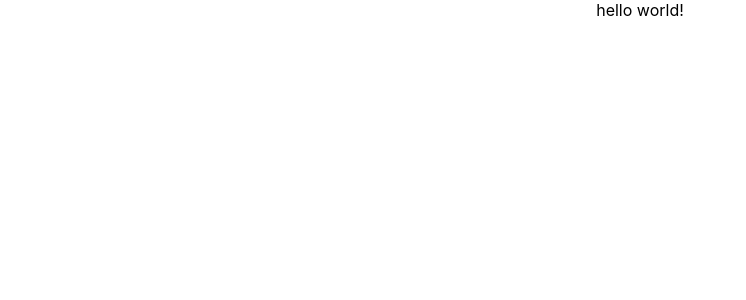
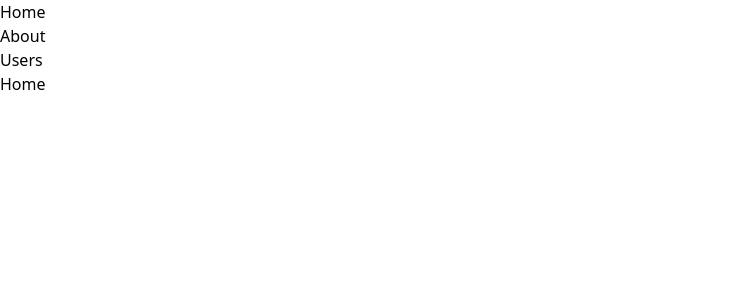
Before and after one commit to BrunojayParis/exercise_tracker, a React (Create React App) app in the folder extracker/: page / in a window 1280 px wide. Shown: the top 300 px of the page, without its empty margins (0-746 px from the left). Built offline with nearby package versions, Linux system fonts and the light colour scheme.

Commit message:
Installed tailwind and started modeling the frontend

```diff
--- /dev/null
+++ b/extracker/craco.config.js
@@ -0,0 +1,10 @@
+module.exports = {
+    style: {
+      postcss: {
+        plugins: [
+          require('tailwindcss'),
+          require('autoprefixer'),
+        ],
+      },
+    },
+  }
--- a/extracker/src/App.js
+++ b/extracker/src/App.js
@@ -1,13 +1,57 @@
+import React from 'react';
 import './App.css';
 import {BrowserRouter as Router,Switch,Route,Link} from "react-router-dom";
+import Navbar from './components/Navbar.js';
+
 
 
 function App() {
   return (
-    <div className="App">
-      hello world!
-    </div>
+    <Router>
+      <Navbar/>
+      <div>
+        <nav>
+          <ul>
+            <li>
+              <Link to="/">Home</Link>
+            </li>
+            <li>
+              <Link to="/about">About</Link>
+            </li>
+            <li>
+              <Link to="/users">Users</Link>
+            </li>
+          </ul>
+        </nav>
+
+        {/* A <Switch> looks through its children <Route>s and
+            renders the first one that matches the current URL. */}
+        <Switch>
+          <Route path="/about">
+            <About />
+          </Route>
+          <Route path="/users">
+            <Users />
+          </Route>
+          <Route path="/">
+            <Home />
+          </Route>
+        </Switch>
+      </div>
+    </Router>
   );
 }
 
+function Home() {
+  return <h2>Home</h2>;
+}
+
+function About() {
+  return <h2>About 2</h2>;
+}
+
+function Users() {
+  return <h2>Users</h2>;
+}
+
 export default App;
--- /dev/null
+++ b/extracker/src/components/Navbar.js
@@ -0,0 +1,12 @@
+import React from 'react';
+
+const Navbar =()=>{
+    return(
+        <div>
+            <nav className="bg-gray-800">
+            </nav>
+        </div>
+    )
+}
+
+export default Navbar;
--- a/extracker/src/index.css
+++ b/extracker/src/index.css
@@ -1,13 +1,3 @@
-body {
-  margin: 0;
-  font-family: -apple-system, BlinkMacSystemFont, 'Segoe UI', 'Roboto', 'Oxygen',
-    'Ubuntu', 'Cantarell', 'Fira Sans', 'Droid Sans', 'Helvetica Neue',
-    sans-serif;
-  -webkit-font-smoothing: antialiased;
-  -moz-osx-font-smoothing: grayscale;
-}
-
-code {
-  font-family: source-code-pro, Menlo, Monaco, Consolas, 'Courier New',
-    monospace;
-}
+@tailwind base;
+@tailwind components;
+@tailwind utilities;
--- /dev/null
+++ b/extracker/tailwind.config.js
@@ -0,0 +1,11 @@
+module.exports = {
+  purge: ['./src/**/*.{js,jsx,ts,tsx}', './public/index.html'],
+  darkMode: false, // or 'media' or 'class'
+  theme: {
+    extend: {},
+  },
+  variants: {
+    extend: {},
+  },
+  plugins: [],
+}
```
Also changed, not shown: extracker/package.json (+10 -3 lines), 1 other file (tests, documents, lock files or other folders).
